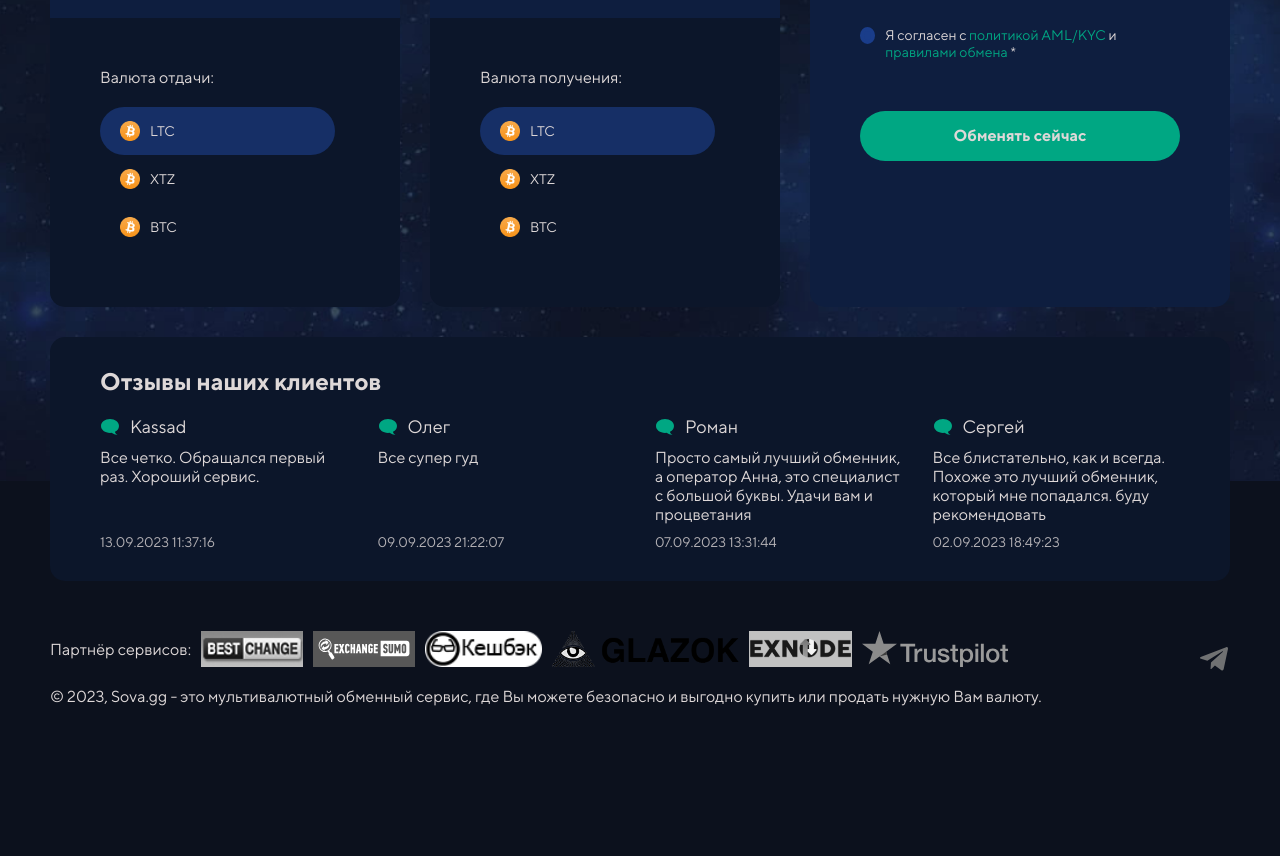
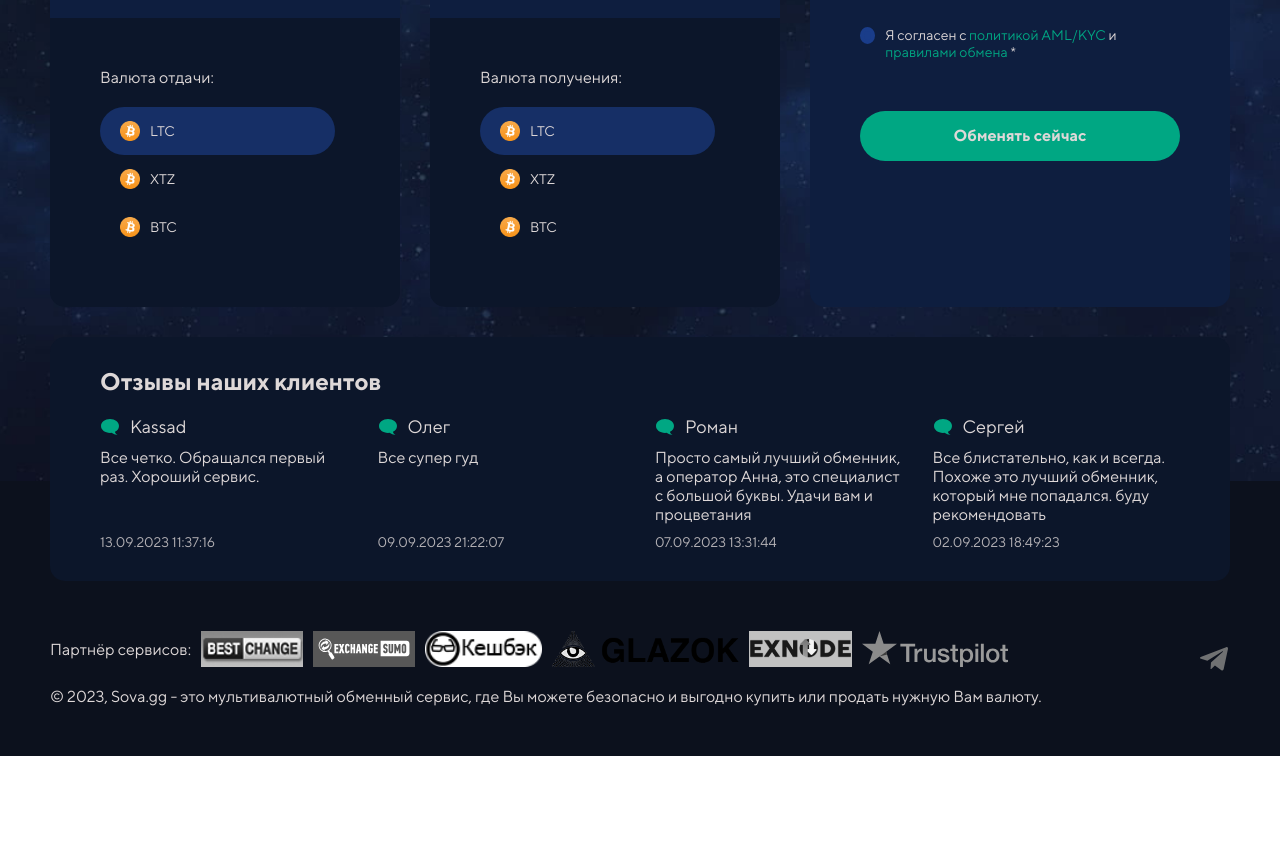
Before and after one commit to AdrianRazor/sova-gulp, a website: page src/index.html in a window 1280 px wide. Shown: the part 481-1337 px from the top of the page. After the commit the page ends 1237 px from the top, so only its background shows below. Drawn offline with nearby package versions, Linux system fonts and the light colour scheme; files that its build step writes are made by us from their sources; files whose address does not match are found by name.

Commit message:
fixed footer padding

```diff
--- a/src/scss/components/footer.scss
+++ b/src/scss/components/footer.scss
@@ -1,6 +1,6 @@
 .footer {
   margin-top: -100px;
-  padding: 150px 0;
+  padding: 150px 0 50px;
   background: $blue-5;
 
   &__row {
```
